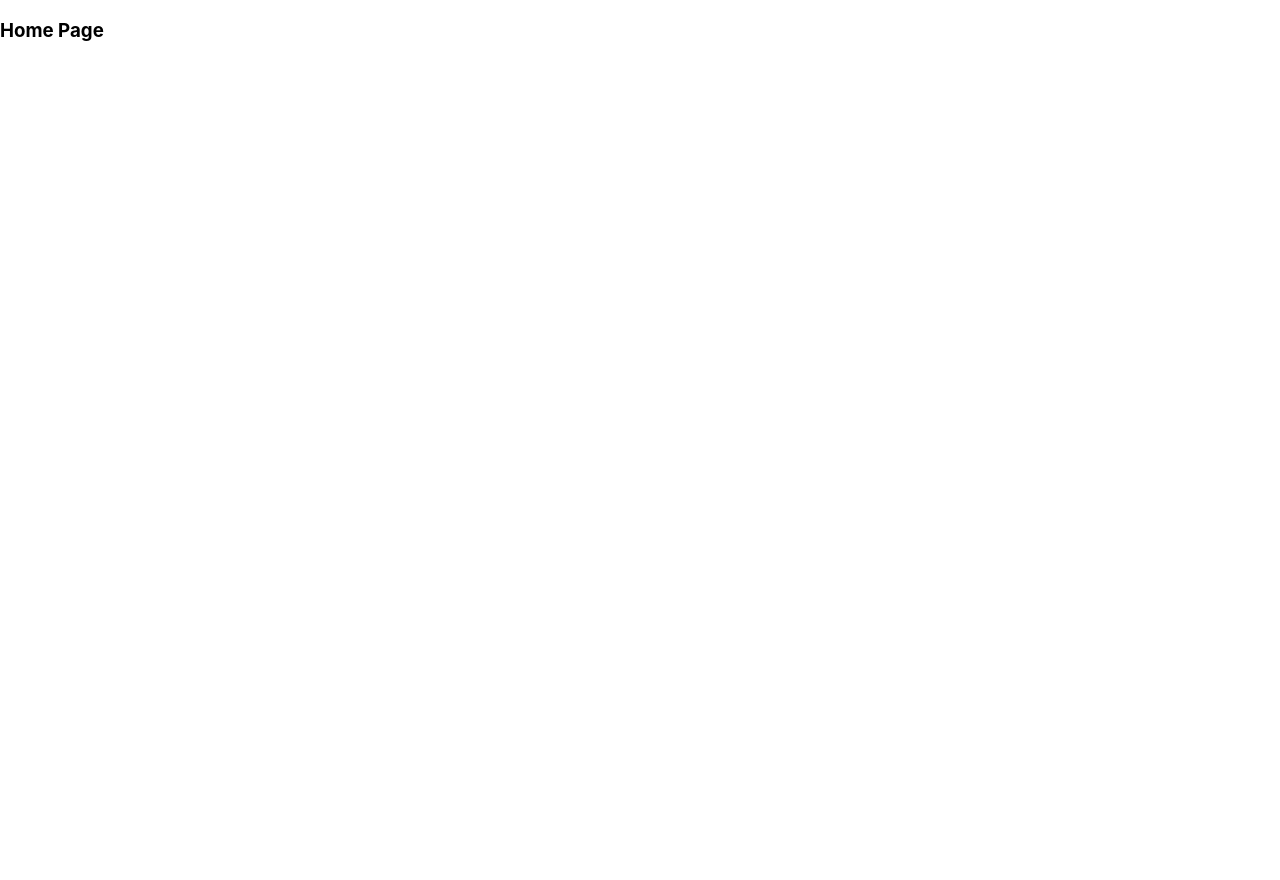
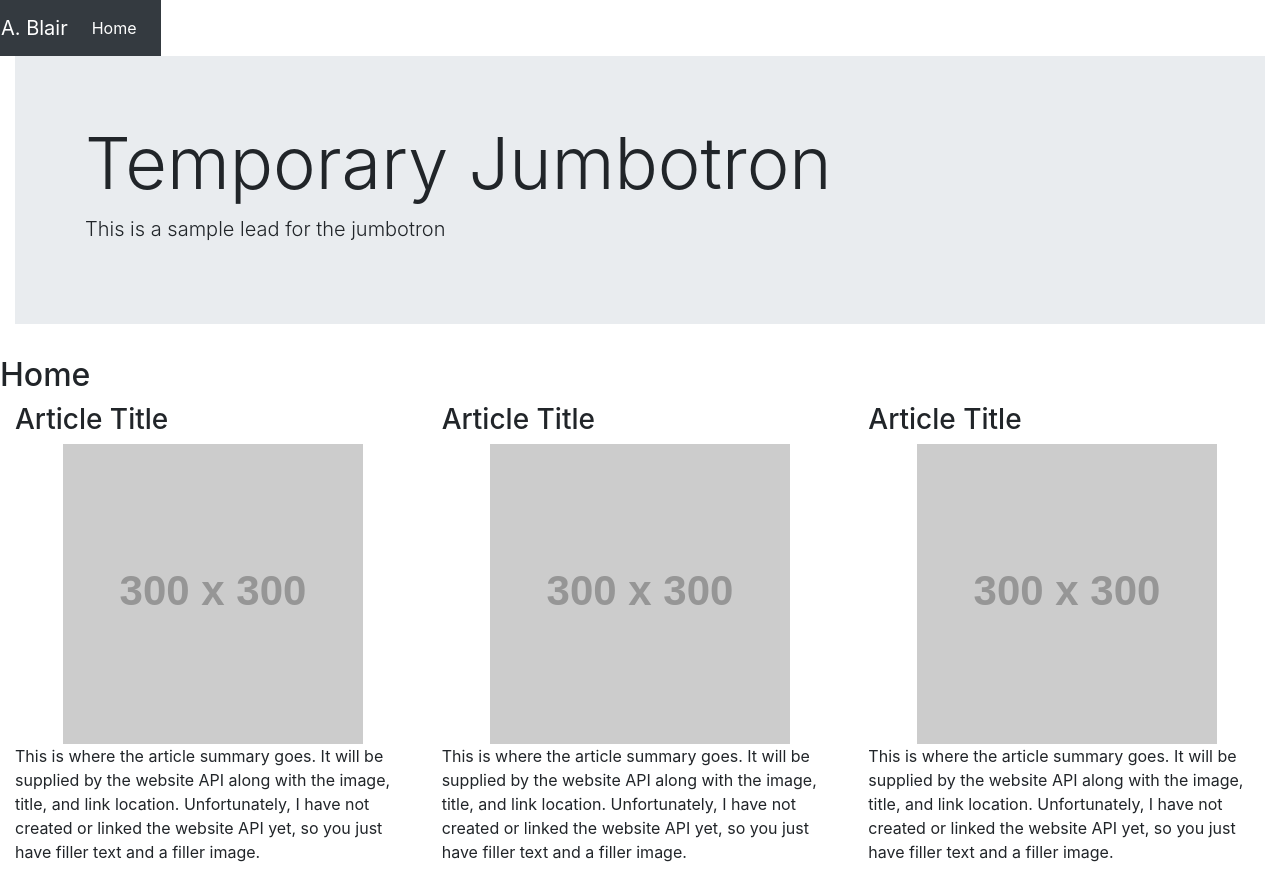
Before and after one commit to SnSation/Portfolio_ReactVersion, a React (Create React App) app: page / in a window 1280 px wide. Before the commit the page ends 800 px from the top, so only its background shows below. Built offline with nearby package versions, Linux system fonts and the light colour scheme.

Commit message:
set up base for api integration

```diff
--- a/public/index.html
+++ b/public/index.html
@@ -15,6 +15,7 @@
       user's mobile device or desktop. See https://developers.google.com/web/fundamentals/web-app-manifest/
     -->
     <link rel="manifest" href="%PUBLIC_URL%/manifest.json" />
+    <link rel="stylesheet" href="https://cdn.jsdelivr.net/npm/bootstrap@4.5.3/dist/css/bootstrap.min.css" integrity="sha384-TX8t27EcRE3e/ihU7zmQxVncDAy5uIKz4rEkgIXeMed4M0jlfIDPvg6uqKI2xXr2" crossorigin="anonymous">
     <!--
       Notice the use of %PUBLIC_URL% in the tags above.
       It will be replaced with the URL of the `public` folder during the build.
@@ -24,22 +25,11 @@
       work correctly both with client-side routing and a non-root public URL.
       Learn how to configure a non-root public URL by running `npm run build`.
     -->
-    <title>React App</title>
+    <title>Alexander Blair: Portfolio</title>
   </head>
   <body>
     <noscript>You need to enable JavaScript to run this app.</noscript>
     <div id="root"></div>
-    <!--
-      This HTML file is a template.
-      If you open it directly in the browser, you will see an empty page.
 
-      You can add webfonts, meta tags, or analytics to this file.
-      The build step will place the bundled scripts into the <body> tag.
-
-      To begin the development, run `npm start` or `yarn start`.
-      To create a production bundle, use `npm run build` or `yarn build`.
-    -->
-
-    <script src="https://cdn.jsdelivr.net/npm/bootstrap@5.0.0-beta1/dist/js/bootstrap.bundle.min.js" integrity="sha384-ygbV9kiqUc6oa4msXn9868pTtWMgiQaeYH7/t7LECLbyPA2x65Kgf80OJFdroafW" crossorigin="anonymous"></script>
   </body>
 </html>
--- a/src/App.js
+++ b/src/App.js
@@ -1,5 +1,6 @@
 import React, { Component } from 'react';
 import { Switch, Route } from 'react-router-dom'
+import Navbar from './components/Navbar';
 import Home from './views/Home';
 
 export default class App extends Component {
@@ -13,11 +14,17 @@ export default class App extends Component {
 
   render(){
     return (
-      <div>
-        <div className="PageContainer">
+      <div className="global_Container col">
+        <div className="global_Header row">
+          <Navbar />
+        </div>
+        <div className="global_content row">
           <Switch>
-            <Route exact path='/' render={ () => <Home /> } />
+            <Route exact path='/' render={ () => <Home page="Home" /> } />
           </Switch>
+        </div>
+        <div className="global_Footer row">
+
         </div>
       </div>
     )
--- /dev/null
+++ b/src/components/Navbar/index.js
@@ -0,0 +1,27 @@
+import React, { Component } from 'react';
+import { Link } from 'react-router-dom';
+
+class Navbar extends Component {
+    render() {
+        return (
+            <div className="base_navbar row">
+                <div className="navbar navbar-expand-sm navbar-dark bg-dark">
+                    <Link className="navbar-brand" to="/">A. Blair</Link>
+                    <button className="navbar-toggler d-lg-none" type="button" data-toggle="collapse" data-target="#collapsibleNavId" aria-controls="collapsibleNavId"
+                        aria-expanded="false" aria-label="Toggle navigation">
+                        <span className="navbar-toggler-icon"></span>
+                    </button>
+                    <div className="collapse navbar-collapse" id="collapsibleNavId">
+                        <ul className="navbar-nav mr-auto mt-2 mt-lg-0">
+                            <li className="nav-item active">
+                                <Link className="nav-link" to="/">Home</Link>
+                            </li>
+                        </ul>
+                    </div>
+                </div>
+            </div>
+        );
+    }
+}
+
+export default Navbar;
--- /dev/null
+++ b/src/components/PageTitle/index.js
@@ -0,0 +1,13 @@
+import React, { Component } from 'react';
+
+class PageTitle extends Component {
+    render() {
+        return (
+            <div className="base_title row">
+                <h2> {this.props.page} </h2>
+            </div>
+        );
+    }
+}
+
+export default PageTitle;
--- /dev/null
+++ b/src/components/Showcase/index.js
@@ -0,0 +1,28 @@
+import React, { Component } from 'react';
+
+class Showcase extends Component {
+    constructor() {
+        super();
+
+        this.state = {
+        }
+    }
+
+    componentDidMount() {
+
+    }
+
+    render() {
+        return (
+            <div className="jumbotron jumbotron-fluid">
+                <div className="container">
+                    <h1 className="display-3">{this.props.feature_title}</h1>
+                    <p className="lead">{this.props.feature_lead}</p>
+                </div>
+
+            </div>
+        );
+    }
+}
+
+export default Showcase;
--- a/src/views/Home.js
+++ b/src/views/Home.js
@@ -1,11 +1,48 @@
 import React, { Component } from 'react';
+import PageTitle from '../components/PageTitle';
+import Showcase from '../components/Showcase';
 
 class Home extends Component {
+    constructor() {
+        super();
+
+        this.state = {
+        }
+    }
+
+    componentDidMount() {
+
+    }
+
     render() {
         return (
-            <React.Fragment>
-                <h3>Home Page</h3>
-            </React.Fragment>
+            <div className="page-content col">
+                <Showcase feature_title="Temporary Jumbotron" feature_lead="This is a sample lead for the jumbotron"/>
+                <PageTitle page={this.props.page} />
+                <div className="page-features row">
+                    <div className="feature-container col" id="feature_1">
+                        <h3 className="feature-title">Article Title</h3>
+                        <div className="feature-image-container text-center">
+                            <img className="feature-image" src="https://via.placeholder.com/300x300"/>
+                        </div>
+                        <p className="feature-summary">This is where the article summary goes. It will be supplied by the website API along with the image, title, and link location. Unfortunately, I have not created or linked the website API yet, so you just have filler text and a filler image.</p>
+                    </div>
+                    <div className="feature-container col" id="feature_1">
+                        <h3 className="feature-title">Article Title</h3>
+                        <div className="feature-image-container text-center">
+                            <img className="feature-image" src="https://via.placeholder.com/300x300"/>
+                        </div>
+                        <p className="feature-summary">This is where the article summary goes. It will be supplied by the website API along with the image, title, and link location. Unfortunately, I have not created or linked the website API yet, so you just have filler text and a filler image.</p>
+                    </div>
+                    <div className="feature-container col" id="feature_1">
+                        <h3 className="feature-title">Article Title</h3>
+                        <div className="feature-image-container text-center">
+                            <img className="feature-image" src="https://via.placeholder.com/300x300"/>
+                        </div>
+                        <p className="feature-summary">This is where the article summary goes. It will be supplied by the website API along with the image, title, and link location. Unfortunately, I have not created or linked the website API yet, so you just have filler text and a filler image.</p>
+                    </div>
+                </div>
+            </div>
         );
     }
 }
```
Also changed, not shown: src/views/view_template.js (added, +25 -0 lines), 1 other file (tests, documents, lock files or other folders).
